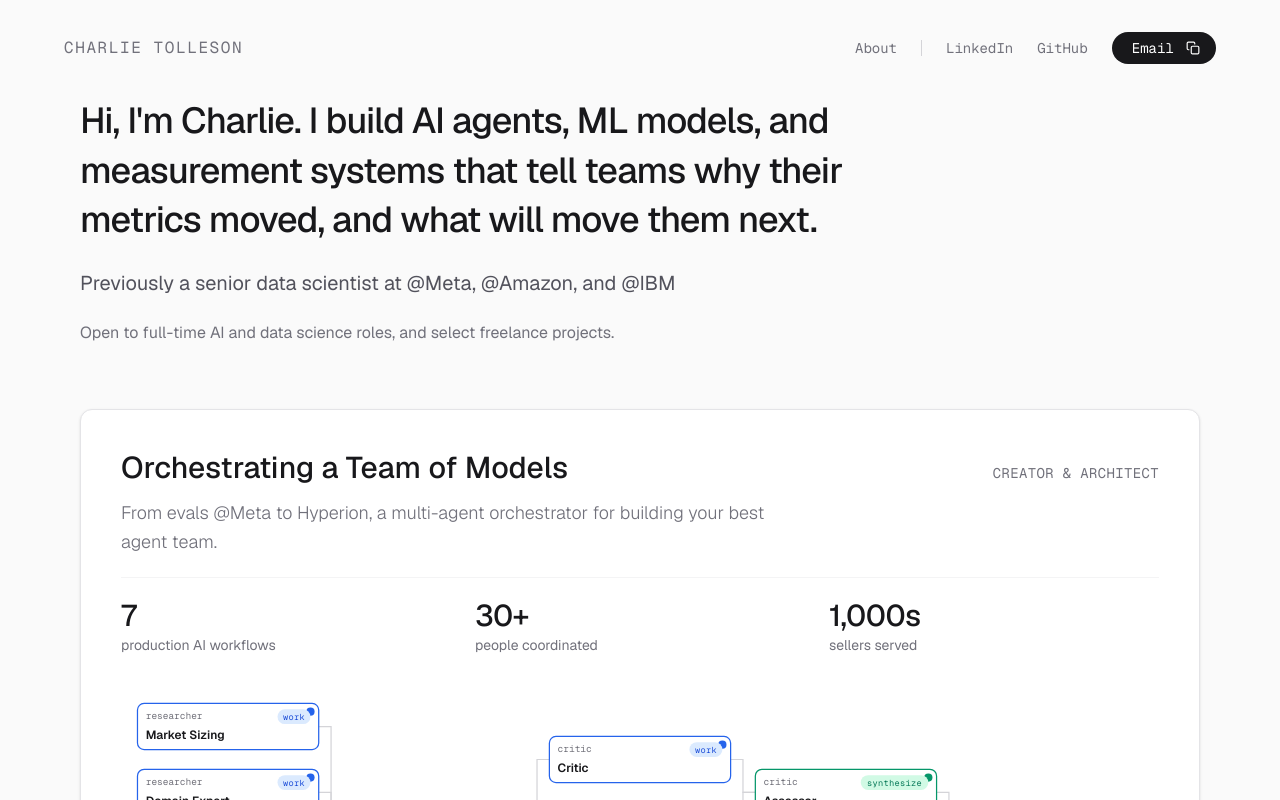
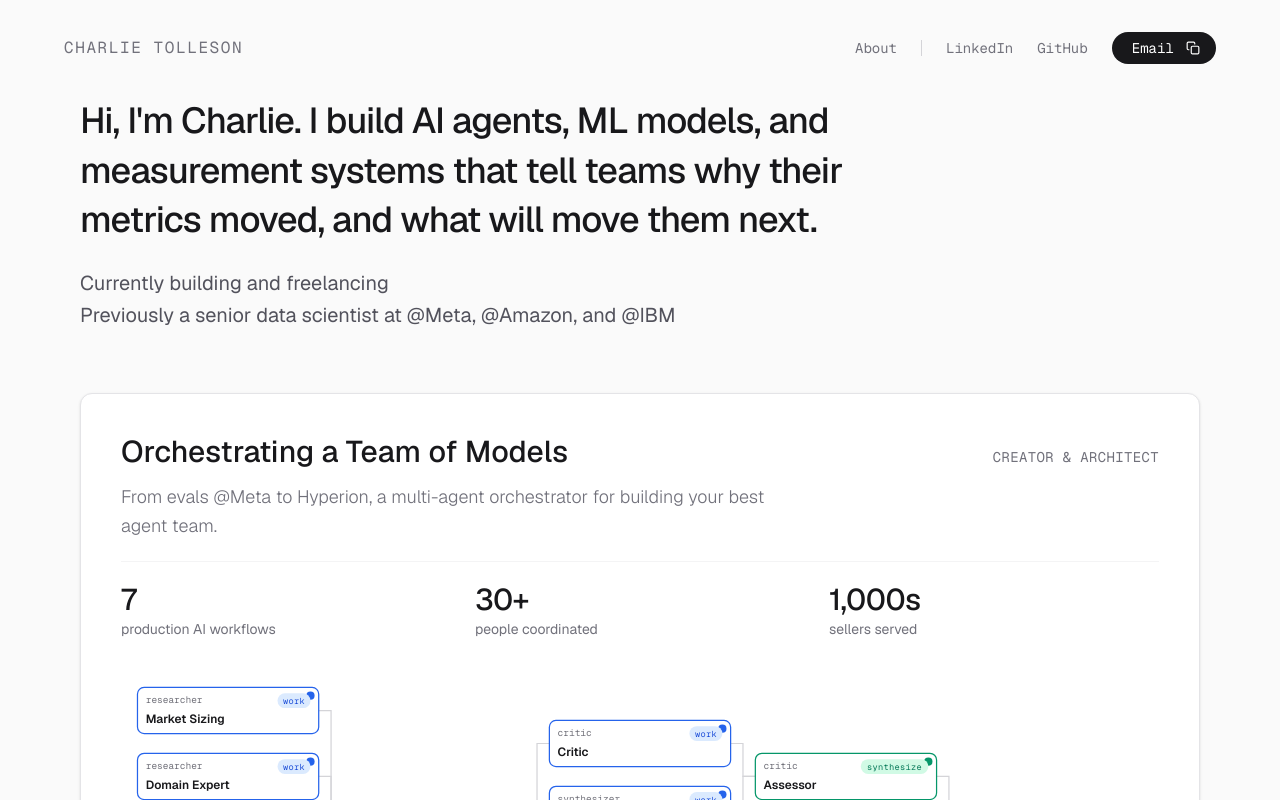
Before and after one commit to CharlieTolleson/portfolio-site, a Next.js app: page / in a window 1280 px wide. Shown: the top 800 px of the page. Built offline with nearby package versions, Linux system fonts and the light colour scheme.

Commit message:
Hero: add 'Currently building and freelancing', drop the 'Open to' line
Co-Authored-By: Claude Opus 5.5 <noreply@anthropic.com>

```diff
--- a/src/app/page.tsx
+++ b/src/app/page.tsx
@@ -98,13 +98,12 @@ export default function Home() {
             systems that tell teams why their metrics moved, and what will move
             them next.
           </h1>
-          <p className="text-xl text-zinc-600">
-            Previously a senior data scientist at @Meta, @Amazon, and @IBM
-          </p>
-          <p className="text-base text-zinc-500">
-            Open to full-time AI and data science roles, and select freelance
-            projects.
-          </p>
+          {/* Now, then before: one pair, so it sits tighter than the gap-6
+              between the hero's other blocks. */}
+          <div className="flex flex-col gap-1 text-xl text-zinc-600">
+            <p>Currently building and freelancing</p>
+            <p>Previously a senior data scientist at @Meta, @Amazon, and @IBM</p>
+          </div>
         </motion.div>
 
         <div className="flex flex-col gap-12">
```
